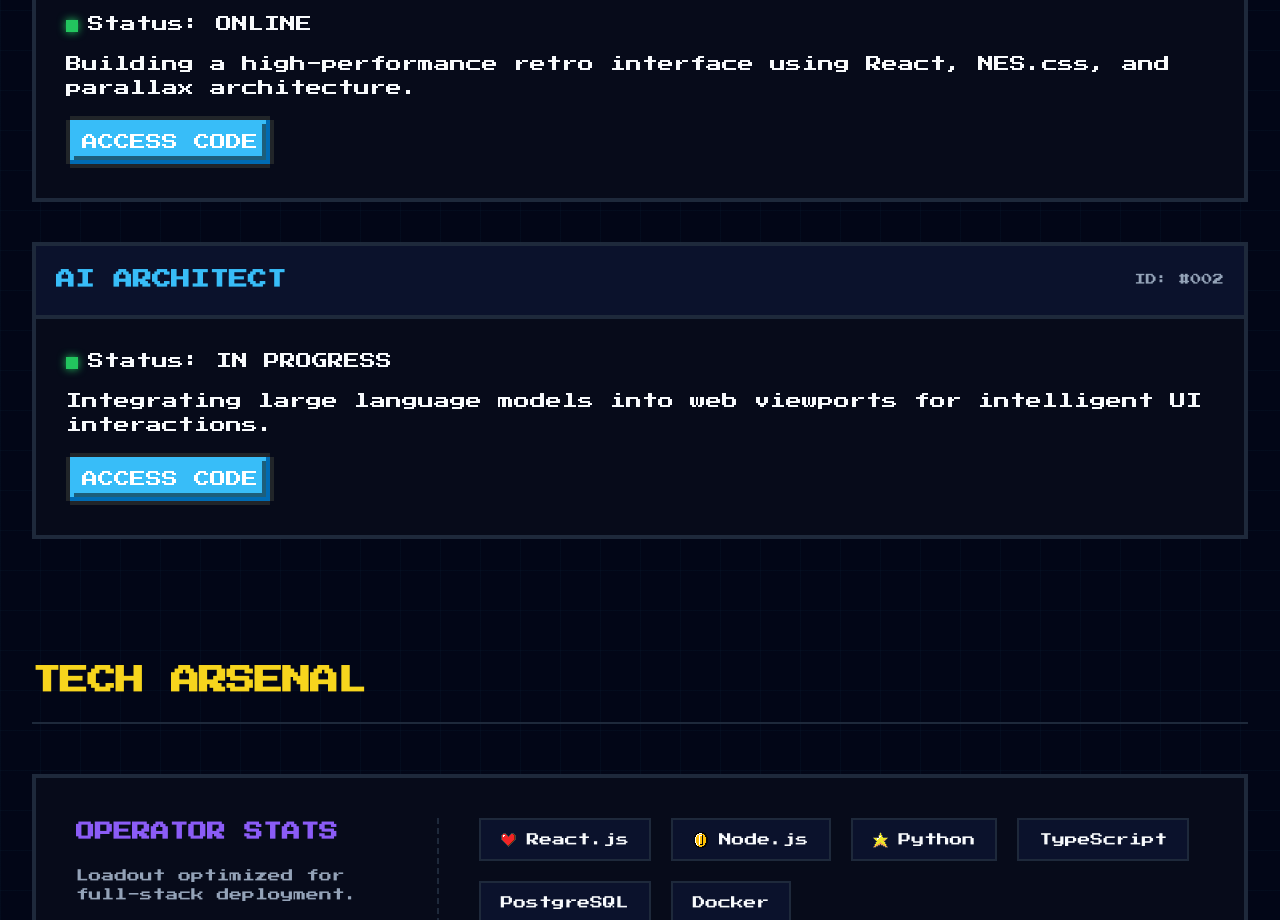
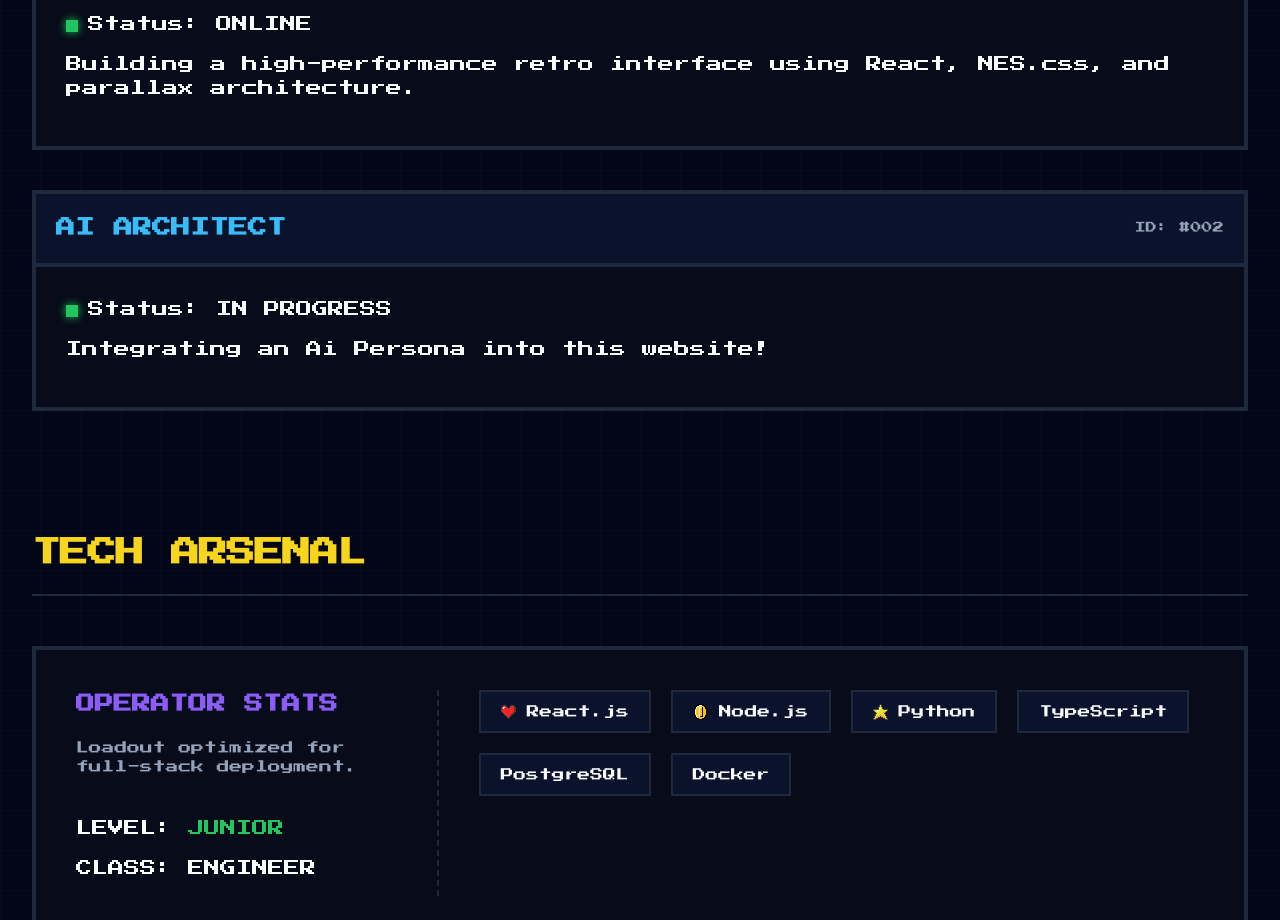
Before and after one commit to angadghatode/portfolio_website, a React (Vite) app in the folder my-pixel-portfolio/: page / in a window 1280 px wide. Shown: the part 1020-1940 px from the top of the page. Built offline with nearby package versions, Linux system fonts and the light colour scheme.

Commit message:
changing minor details

```diff
--- a/my-pixel-portfolio/src/App.jsx
+++ b/my-pixel-portfolio/src/App.jsx
@@ -75,7 +75,7 @@ function App() {
                   <p><span className="status-indicator"></span>Status: ONLINE</p>
                   <p>Building a high-performance retro interface using React, NES.css, and parallax architecture.</p>
                   <div className="card-footer">
-                    <button type="button" className="nes-btn is-primary">ACCESS CODE</button>
+                     {/* Added 'hidden-reveal' to the sections and cards <button type="button" className="nes-btn is-primary">ACCESS CODE</button> */}
                   </div>
                 </div>
               </div>
@@ -87,9 +87,9 @@ function App() {
                 </div>
                 <div className="mission-body">
                   <p><span className="status-indicator"></span>Status: IN PROGRESS</p>
-                  <p>Integrating large language models into web viewports for intelligent UI interactions.</p>
+                  <p>Integrating an Ai Persona into this website!</p>
                   <div className="card-footer">
-                    <button type="button" className="nes-btn is-primary">ACCESS CODE</button>
+                    {/* Added 'hidden-reveal' to the sections and cards <button type="button" className="nes-btn is-primary">ACCESS CODE</button> */}
                   </div>
                 </div>
               </div>
```
